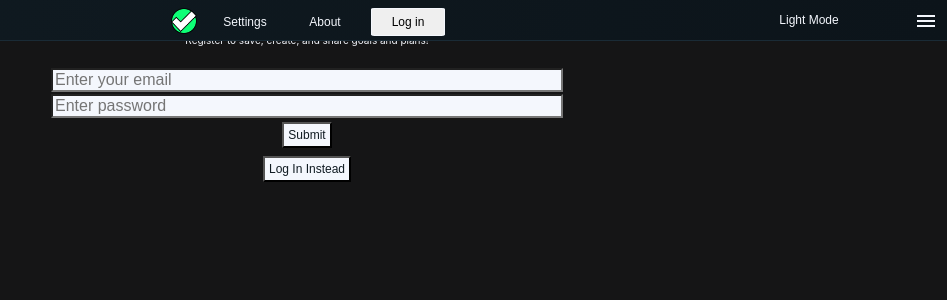
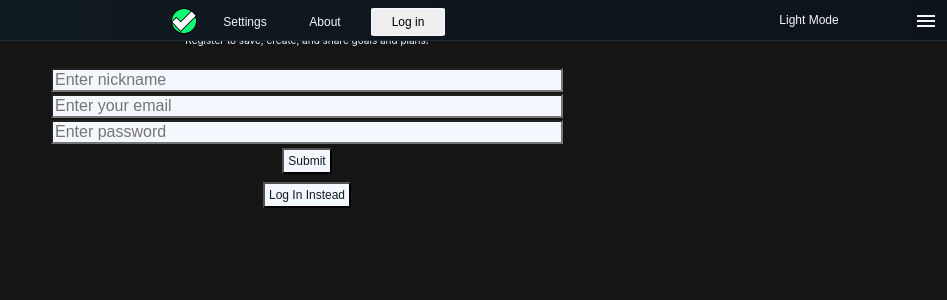
Before and after one commit to tnnrhpwd/mern-planit-app, a React (Create React App) app in the folder frontend/: page /register in a window 1280 px wide. Shown: the top 300 px of the page, without its empty margins (333-1280 px from the left). Built offline with nearby package versions, Linux system fonts and the light colour scheme.

Commit message:
added username usability
added username usability

```diff
--- a/frontend/src/pages/Register/Register.jsx
+++ b/frontend/src/pages/Register/Register.jsx
@@ -9,13 +9,13 @@ import './Register.css';
 function Register() {
     // useState variables of input fields
     const [formData, setFormData] = useState({
+        nickname: '',
         email: '',
         password: '',
-        password2: '',
     })
 
     // the state values of the input fields
-    const { email, password, password2 } = formData
+    const { email, password, nickname } = formData
 
     const navigate = useNavigate() // initialization
     const dispatch = useDispatch() // initialization
@@ -56,6 +56,7 @@ function Register() {
             toast.error('Please enter a password.', { autoClose: 2000 })
         } else {
             const userData = {  // get data from input form
+            nickname,
             email,
             password,
             }
@@ -81,6 +82,17 @@ function Register() {
         </section>
         <section className="planit-register-form">
             <form onSubmit={onSubmit}>
+                <div className="planit-register-form-group">
+                    <input
+                        type='nickanme'
+                        className='planit-register-form-control'
+                        id='nickname'
+                        name='nickname'
+                        value={nickname}
+                        placeholder='Enter nickname'
+                        onChange={onChange}
+                    />
+                </div>
                 <div className="planit-register-form-group">
                     <input
                         type='email'
```
